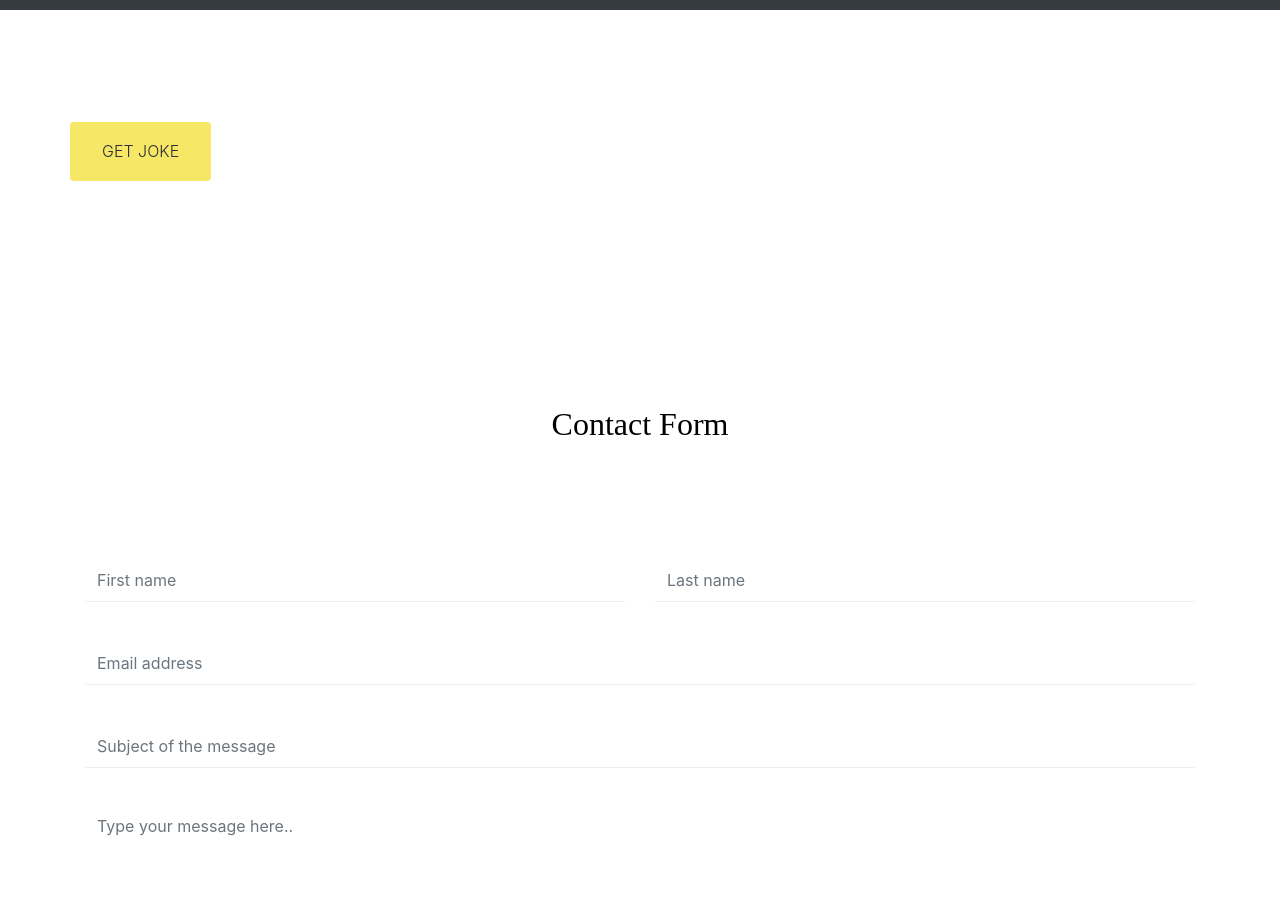
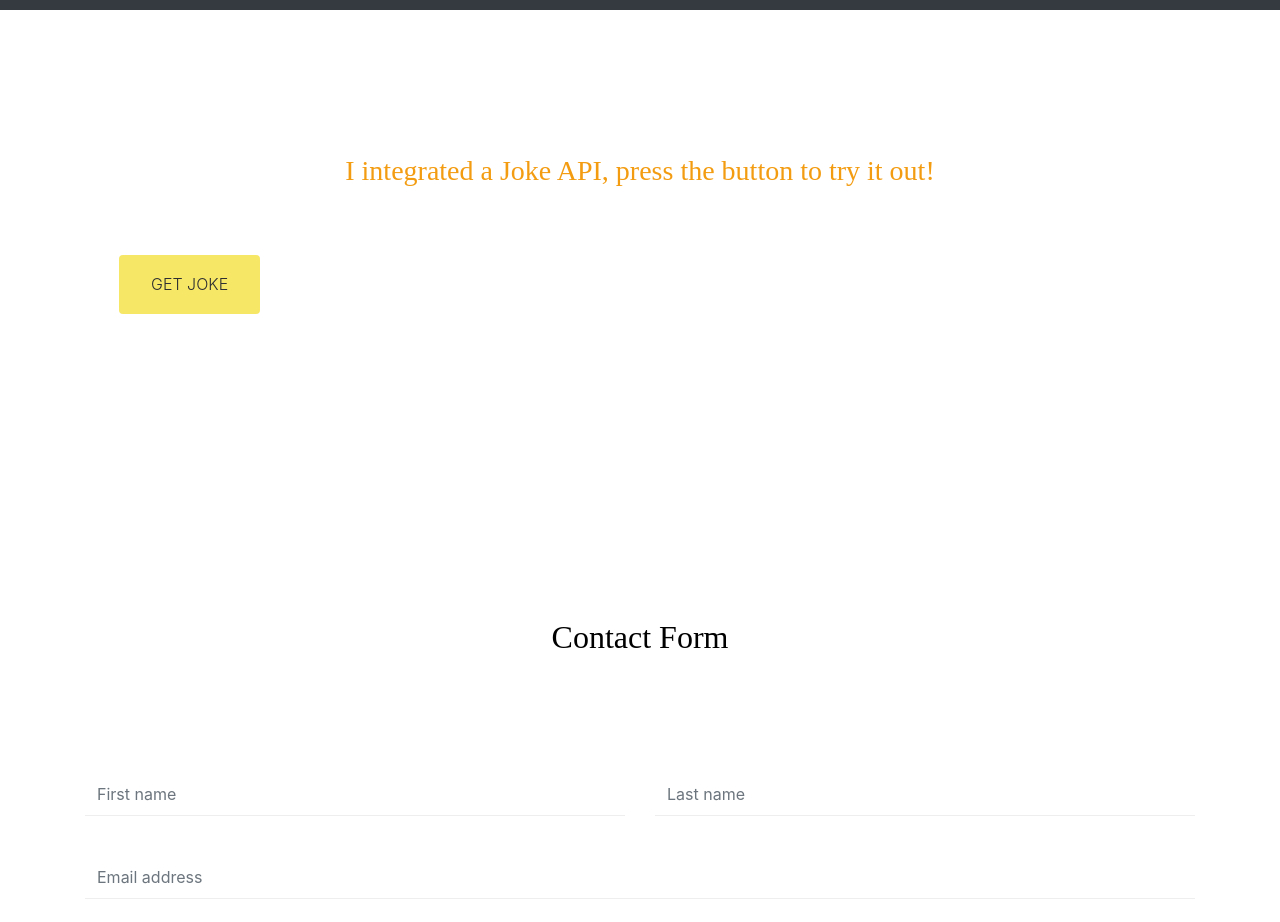
Before and after one commit to niklauspeter/klausportfolio, a plain HTML site: page index.html in a window 1280 px wide. Shown: the part 4480-5402 px from the top of the page. Drawn offline with Linux system fonts and the light colour scheme; files whose address does not match are found by name; a web font is replaced by a local one.

Commit message:
add styling to render the setup and punchline of joke

```diff
--- a/index.html
+++ b/index.html
@@ -323,10 +323,18 @@
 
 
     <section class="site-section" >
-      <div class="container">
-        <div class="row">
+
+        <div class="container" style="padding: 2rem 4rem;">
+          <div class="row mb-5">
+            <div class="col-12 position-relative">
+              <h3 class="section-title text-center mb-5" style = "color: #f39c11;">I integrated a Joke API, press the button to try it out!</h3>
+            </div>
+
           <button id="button" type='button'>Get Joke</button>
+          <br>
           <p id="setup"></p>
+          <br>
+          <br>
           <p id="punchline"></p>
           <p id="error"></p>
         </div>
```
